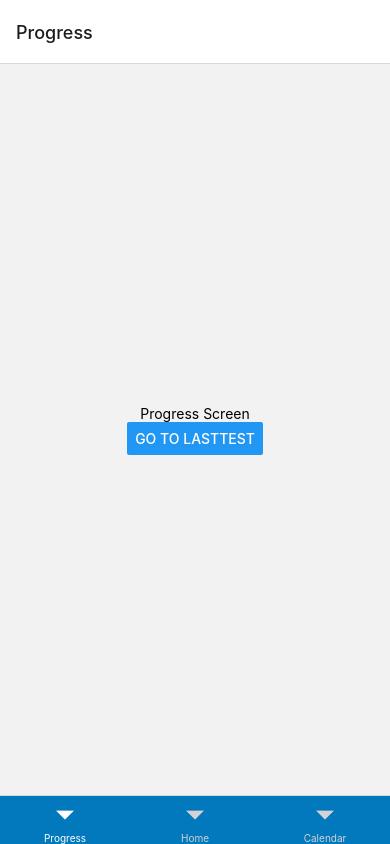
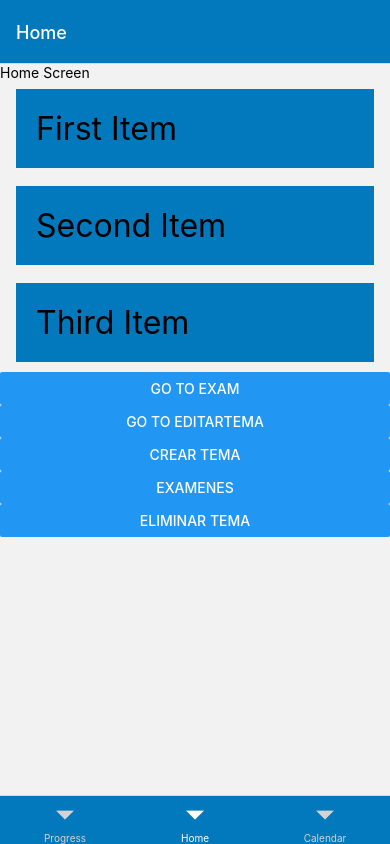
Before and after one commit to ABugFinder/Flashcards-RN, a React Native app: screen / in a window 390 px wide. Built offline with nearby package versions, Linux system fonts and the light colour scheme.

Commit message:
estilo navegacion y home

```diff
--- a/App.js
+++ b/App.js
@@ -1,12 +1,14 @@
 import * as eva from '@eva-design/eva';
 import * as React from 'react';
-import { Button, View, Text ,StyleSheet } from 'react-native';
+import { Button, View, Text ,StyleSheet, StatusBar, SafeAreaView, FlatList } from 'react-native';
 import { NavigationContainer, DefaultTheme } from '@react-navigation/native';
 import { createNativeStackNavigator } from '@react-navigation/native-stack';
 import { createBottomTabNavigator } from '@react-navigation/bottom-tabs';
 import { Card } from '@ui-kitten/components';
 import CreateExam from './screens/CreateExam';
 import AllExams from './screens/AllExams';
+import { color } from 'react-native-reanimated';
+import { Icon } from 'react-native-vector-icons'
 
 // Secciones de la documentacion Utilizadas
 // Navigation Prop
@@ -45,10 +47,41 @@ function LastTestScreen({ navigation }) {
 }
 
 // -----------------------------------------------------------------------------------------
+
+const DATA = [
+  {
+    id: 'bd7acbea-c1b1-46c2-aed5-3ad53abb28ba',
+    title: 'First Item',
+  },
+  {
+    id: '3ac68afc-c605-48d3-a4f8-fbd91aa97f63',
+    title: 'Second Item',
+  },
+  {
+    id: '58694a0f-3da1-471f-bd96-145571e29d72',
+    title: 'Third Item',
+  },
+];
+
+
 function HomeScreen({ navigation }) {
+  const renderItem = ({ item }) => (
+    <Item title={item.title} />
+  );
   return (
-    <View style={{ flex: 1, alignItems: 'center', justifyContent: 'center' }}>
+    <View>
+      <StatusBar barStyle="light-content" backgroundColor="#004C8C" />
       <Text>Home Screen</Text>
+
+
+      <SafeAreaView style={styles.container}>
+      <FlatList
+        data={DATA}
+        renderItem={renderItem}
+        keyExtractor={item => item.id}
+      />
+      </SafeAreaView>
+
       <Button //Simula enviandote a "empezar" el examen del tema
         title="Go to Exam"
         onPress={() => navigation.navigate('Exam')}
@@ -112,13 +145,22 @@ const Tab = createBottomTabNavigator();
 const ProgressStack = createNativeStackNavigator();
 const HomeStack = createNativeStackNavigator();
 const CalendarStack = createNativeStackNavigator();
+const Item = ({title}) => (
+  <View style={styles.item}>
+    <Text style={styles.title}>{title}</Text>
+  </View>
+);
 
 //Cada Tab.Screen es un boton del bottom navigator, y de ahi cada uno parte con sus vistas agisnadas a ese Tab
 
 export default function App() {
+
+
+
   return (
     <NavigationContainer >
       <Tab.Navigator screenOptions={{ headerShown: false}}
+
         tabBarOptions={{
           activeTintColor: '#fff',
           inactiveTintColor: 'lightgray',
@@ -128,16 +170,28 @@ export default function App() {
                     backgroundColor: '#CE4418',
                     paddingBottom: 3
               }
-        }}  >
+        }}
+        initialRouteName = "Home" >
 
-        <Tab.Screen name="Progress" >
+        <Tab.Screen name="Progress">
           {() => (
             <ProgressStack.Navigator>
               <ProgressStack.Screen
                 name="Progress"
                 component={ProgressScreen}
+                options={{
+                  headerTintColor: '#fff',
+                  headerStyle:{
+                    backgroundColor: '#0278BD'
+                  }
+                }}
               />
-              <ProgressStack.Screen name="LastTest" component={LastTestScreen} />
+              <ProgressStack.Screen options={{
+                  headerTintColor: '#fff',
+                  headerStyle:{
+                    backgroundColor: '#0278BD',
+                  }
+                }} name="LastTest" component={LastTestScreen} />
             </ProgressStack.Navigator>
           )}
         </Tab.Screen>
@@ -145,11 +199,36 @@ export default function App() {
         <Tab.Screen name="Home">
           {() => (
             <HomeStack.Navigator>
-              <HomeStack.Screen name="Home" component={HomeScreen} />
-              <HomeStack.Screen name="Exam" component={ExamScreen} />
-              <HomeStack.Screen name="Edit" component={EditScreen} />
-              <HomeStack.Screen name="Create Exam" component={CreateExam} />
-              <HomeStack.Screen name="All Exams" component={AllExams} />
+              <HomeStack.Screen  options={{
+                  headerTintColor: '#fff',
+                  headerStyle:{
+                    backgroundColor: '#0278BD'
+                  }
+                }} name="Home" component={HomeScreen} />
+              <HomeStack.Screen options={{
+                  headerTintColor: '#fff',
+                  headerStyle:{
+                    backgroundColor: '#0278BD'
+                  }
+                }} name="Exam" component={ExamScreen} />
+              <HomeStack.Screen options={{
+                  headerTintColor: '#fff',
+                  headerStyle:{
+                    backgroundColor: '#0278BD'
+                  }
+                }} name="Edit" component={EditScreen} />
+              <HomeStack.Screen options={{
+                  headerTintColor: '#fff',
+                  headerStyle:{
+                    backgroundColor: '#0278BD'
+                  }
+                }} name="Create Exam" component={CreateExam} />
+              <HomeStack.Screen options={{
+                  headerTintColor: '#fff',
+                  headerStyle:{
+                    backgroundColor: '#0278BD'
+                  }
+                }} name="All Exams" component={AllExams} />
 
             </HomeStack.Navigator>
           )}
@@ -158,7 +237,12 @@ export default function App() {
         <Tab.Screen name="Calendar">
           {() => (
             <CalendarStack.Navigator>
-              <CalendarStack.Screen name="Calendar" component={CalendarScreen} />
+              <CalendarStack.Screen options={{
+                  headerTintColor: '#fff',
+                  headerStyle:{
+                    backgroundColor: '#0278BD'
+                  }
+                }}  name="Calendar" component={CalendarScreen} />
             </CalendarStack.Navigator>
           )}
         </Tab.Screen>
@@ -169,8 +253,18 @@ export default function App() {
 }
 
 const styles = StyleSheet.create({
-
-  button: {
-    margin: 5
-  }
+  container: {
+    flex: 1,
+    marginTop: StatusBar.currentHeight || 0,
+  },
+  item: {
+    backgroundColor: '#0278BD',
+    padding: 20,
+    marginVertical: 8,
+    marginHorizontal: 16,
+    marginBottom: 10
+  },
+  title: {
+    fontSize: 32,
+  },
 });
--- a/package.json
+++ b/package.json
@@ -28,6 +28,7 @@
     "react-native-safe-area-context": "3.2.0",
     "react-native-screens": "~3.4.0",
     "react-native-svg": "12.1.1",
+    "react-native-vector-icons": "^8.1.0",
     "react-native-web": "~0.13.12"
   },
   "devDependencies": {
```
Also changed, not shown: 2 other files (tests, documents, lock files or other folders).
